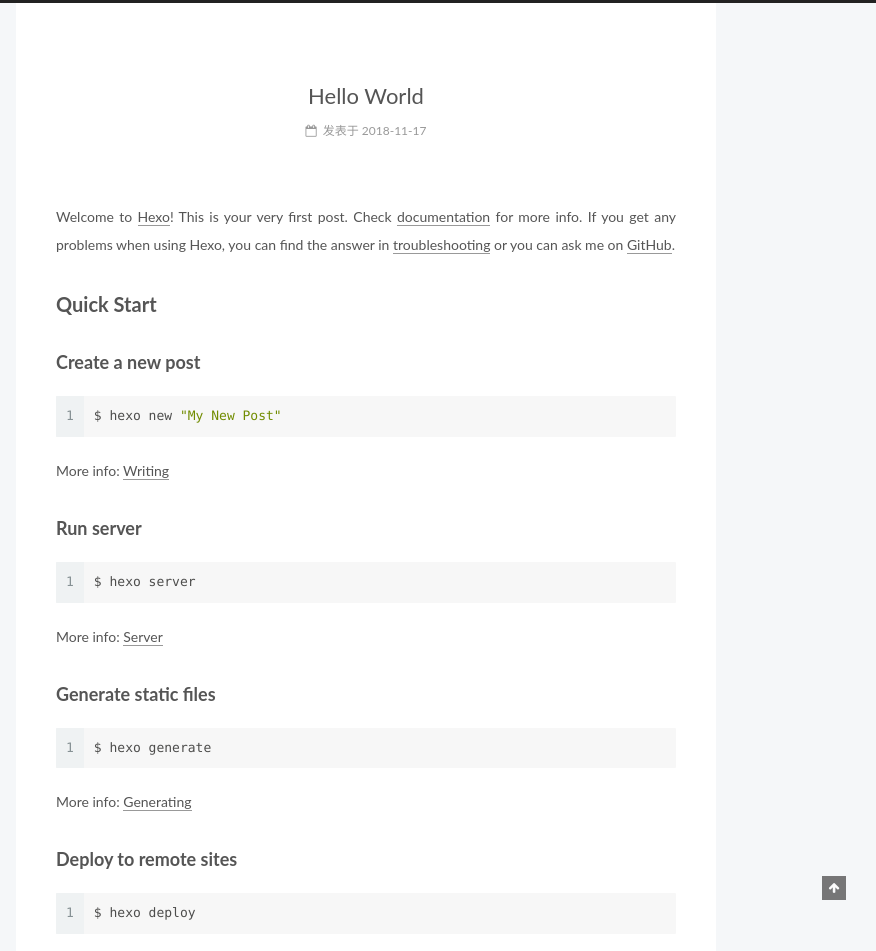
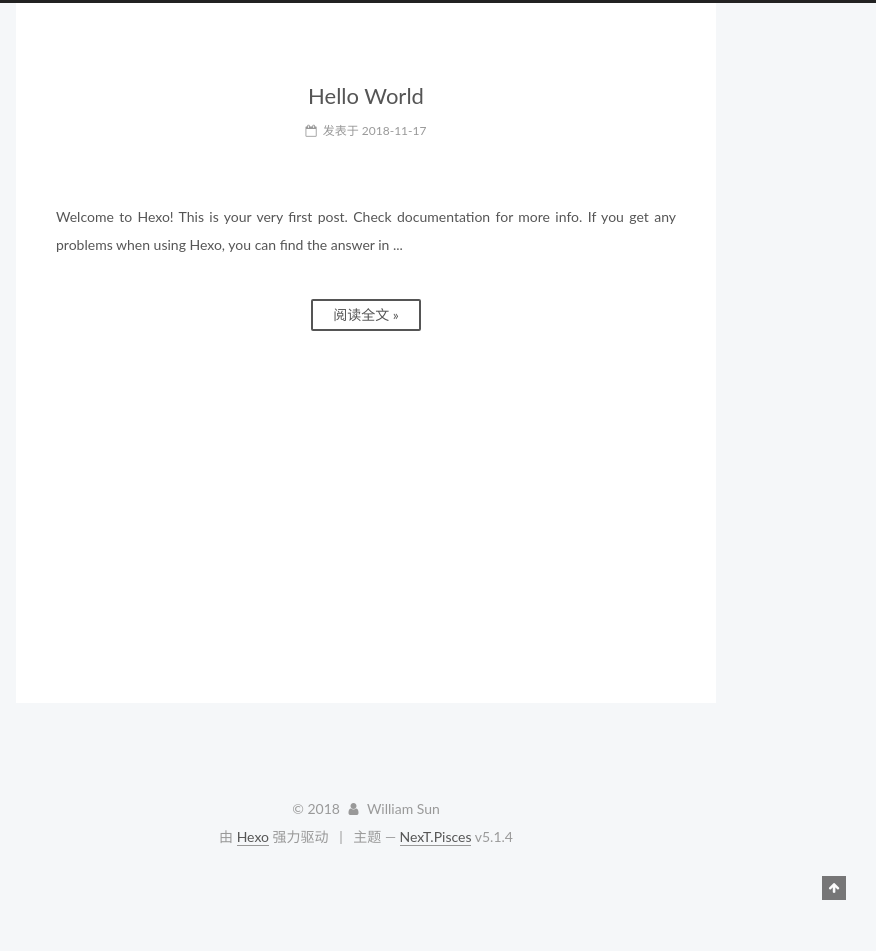
Before and after one commit to William0617/William0617.github.io, a plain HTML site: page index.html in a window 1280 px wide. Shown: the top 951 px of the page, 404-1280 px from the left. After the commit the page ends 871 px from the top, so only its background shows below. Drawn offline with Linux system fonts and the light colour scheme; some packages are replaced by stand-ins of ours; a script that the page names is missing.

Commit message:
Site updated: 2018-11-18 14:22:32

```diff
--- a/css/main.css
+++ b/css/main.css
@@ -1823,7 +1823,7 @@ pre .javascript .function {
   width: 4px;
   height: 4px;
   border-radius: 50%;
-  background: #876eff;
+  background: #fa779e;
 }
 .links-of-blogroll {
   font-size: 13px;
--- a/index.html
+++ b/index.html
@@ -365,17 +365,15 @@
 
 
 
-            <p>Welcome to <a href="https://hexo.io/" target="_blank" rel="noopener">Hexo</a>! This is your very first post. Check <a href="https://hexo.io/docs/" target="_blank" rel="noopener">documentation</a> for more info. If you get any problems when using Hexo, you can find the answer in <a href="https://hexo.io/docs/troubleshooting.html" target="_blank" rel="noopener">troubleshooting</a> or you can ask me on <a href="https://github.com/hexojs/hexo/issues" target="_blank" rel="noopener">GitHub</a>.</p>
-<h2 id="Quick-Start"><a href="#Quick-Start" class="headerlink" title="Quick Start"></a>Quick Start</h2><h3 id="Create-a-new-post"><a href="#Create-a-new-post" class="headerlink" title="Create a new post"></a>Create a new post</h3><figure class="highlight bash"><table><tr><td class="gutter"><pre><span class="line">1</span><br></pre></td><td class="code"><pre><span class="line">$ hexo new <span class="string">"My New Post"</span></span><br></pre></td></tr></table></figure>
-<p>More info: <a href="https://hexo.io/docs/writing.html" target="_blank" rel="noopener">Writing</a></p>
-<h3 id="Run-server"><a href="#Run-server" class="headerlink" title="Run server"></a>Run server</h3><figure class="highlight bash"><table><tr><td class="gutter"><pre><span class="line">1</span><br></pre></td><td class="code"><pre><span class="line">$ hexo server</span><br></pre></td></tr></table></figure>
-<p>More info: <a href="https://hexo.io/docs/server.html" target="_blank" rel="noopener">Server</a></p>
-<h3 id="Generate-static-files"><a href="#Generate-static-files" class="headerlink" title="Generate static files"></a>Generate static files</h3><figure class="highlight bash"><table><tr><td class="gutter"><pre><span class="line">1</span><br></pre></td><td class="code"><pre><span class="line">$ hexo generate</span><br></pre></td></tr></table></figure>
-<p>More info: <a href="https://hexo.io/docs/generating.html" target="_blank" rel="noopener">Generating</a></p>
-<h3 id="Deploy-to-remote-sites"><a href="#Deploy-to-remote-sites" class="headerlink" title="Deploy to remote sites"></a>Deploy to remote sites</h3><figure class="highlight bash"><table><tr><td class="gutter"><pre><span class="line">1</span><br></pre></td><td class="code"><pre><span class="line">$ hexo deploy</span><br></pre></td></tr></table></figure>
-<p>More info: <a href="https://hexo.io/docs/deployment.html" target="_blank" rel="noopener">Deployment</a></p>
-
-
+          Welcome to Hexo! This is your very first post. Check documentation for more info. If you get any problems when using Hexo, you can find the answer in
+          ...
+          <!--noindex-->
+          <div class="post-button text-center">
+            <a class="btn" href="/2018/11/17/hello-world/#more" rel="contents">
+              阅读全文 &raquo;
+            </a>
+          </div>
+          <!--/noindex-->
 
 
     </div>
```
